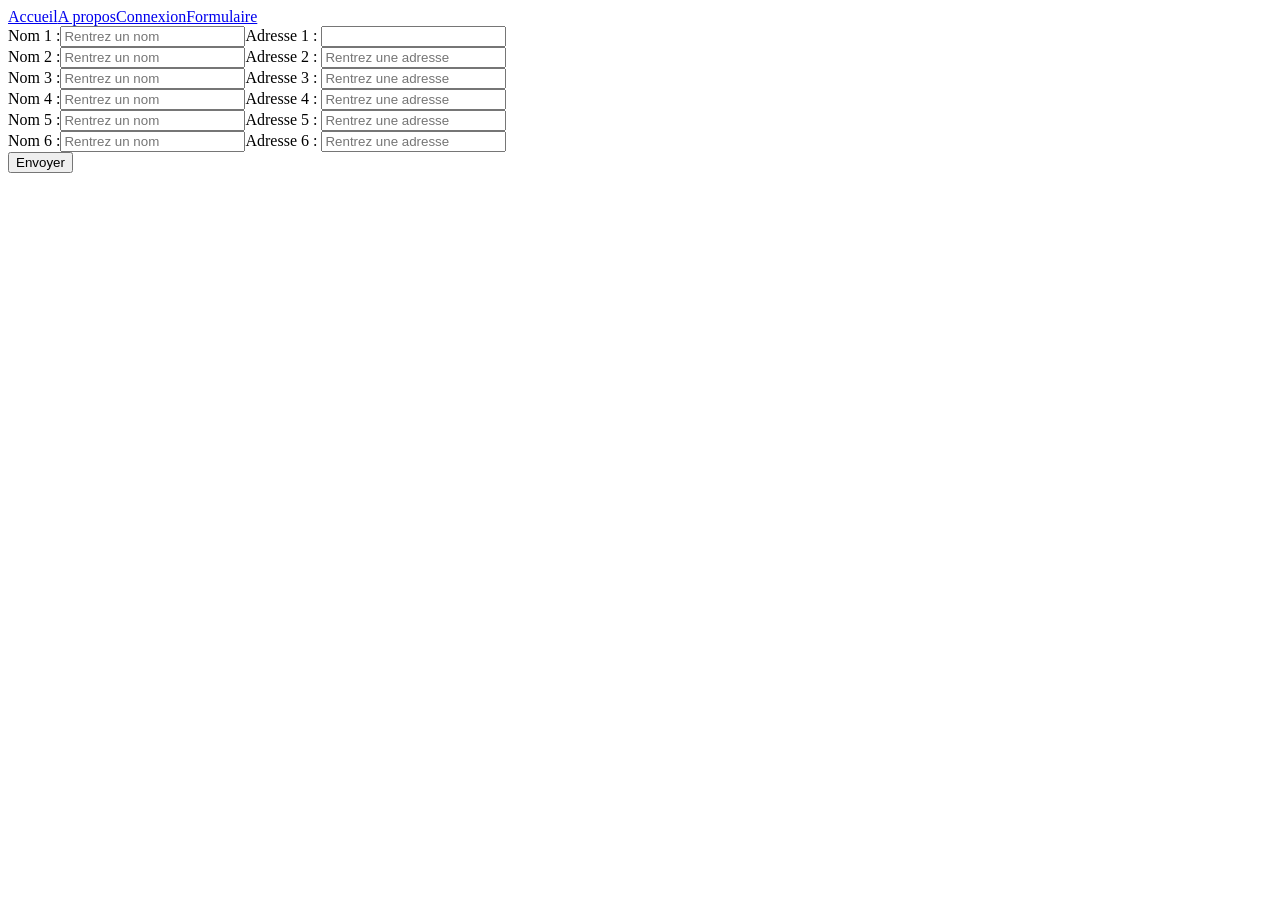
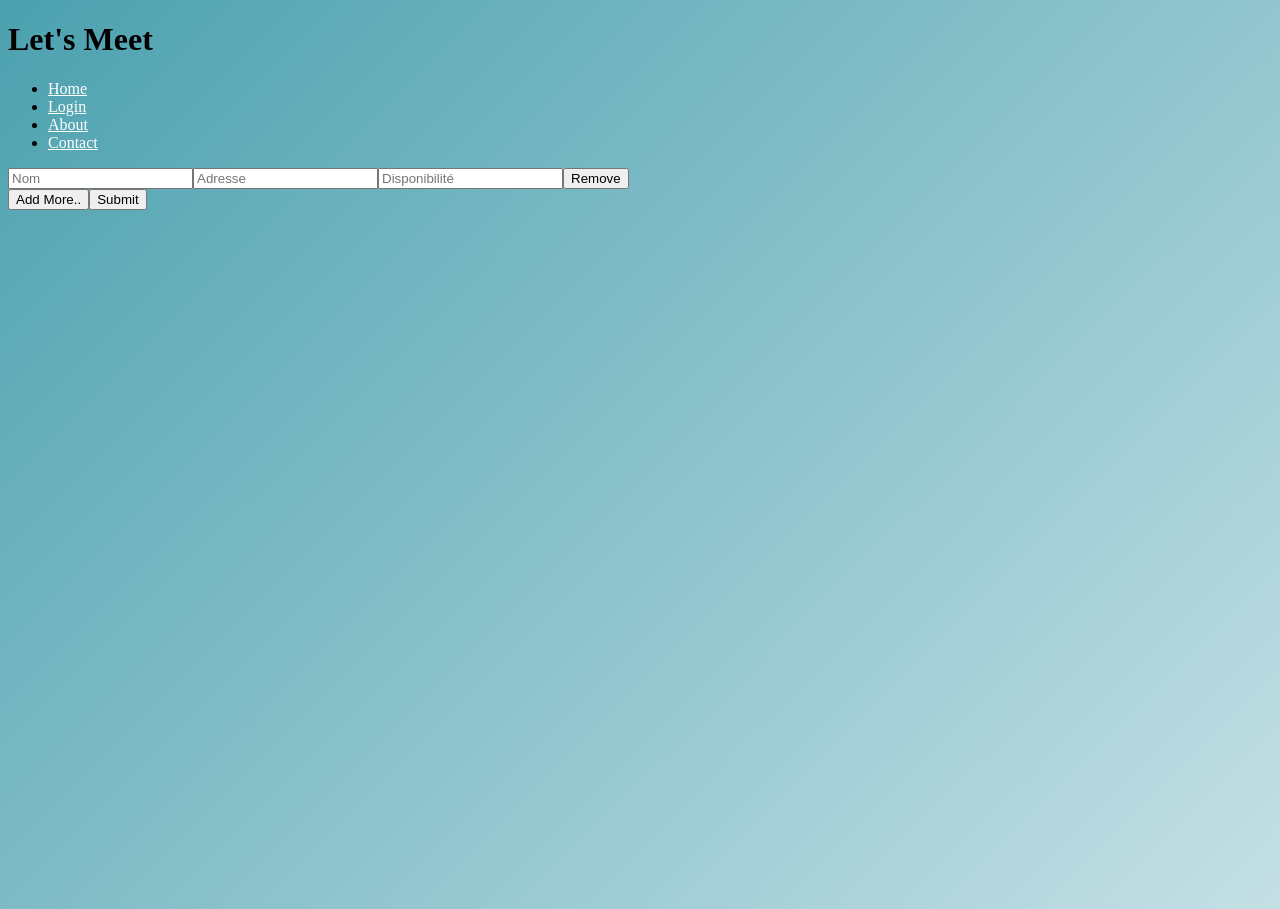
Before and after one commit to Metux-renolib/l2i1-equidistant-place-suggestor, a React (Create React App) app in the folder front/: page /formulaire in a window 1280 px wide. Before the commit the page ends 800 px from the top, so only its background shows below. Built offline with nearby package versions, Linux system fonts and the light colour scheme.

Commit message:
modif style

```diff
--- a/front/src/App.js
+++ b/front/src/App.js
@@ -1,21 +1,25 @@
-//ce fichier est le principal fichier de ce projet c'est celui qui va faire appel a tout les composants pour l'app (Home,About etc.....)
-import React from 'react';
 import Home from "./pages/Home"
 import { BrowserRouter as Router, Route, Routes } from 'react-router-dom';
-/*import NotFound from './pages/NotFound';*/
+import NotFound from './pages/NotFound';
 import About from './pages/About';
 import Login from './pages/Login';
 import Formulaire from './components/Formulaire';
+import Header from "./pages/Header";
+import Contact from "./pages/Contact";
+
 
 const App = () => {
   return (
     <div className="App">
+      <Header/>
       <Router>
       <Routes>
         <Route exact path="/" element={<Home />} />
         <Route exact path="/about" element={<About />} />
         <Route exact path="/login" element={<Login />} />
         <Route exact path="/formulaire" element={<Formulaire />} />
+        <Route exact path="/contact" element={<Contact />} />
+        <Route component={NotFound} />
       </Routes>
       </Router>
     </div>
--- a/front/src/components/Formulaire.js
+++ b/front/src/components/Formulaire.js
@@ -1,88 +1,70 @@
-import { useEffect, useState } from 'react';
+import { useState } from 'react';
 import Navigation from './Navigation';
-import axios from 'axios';
+import axios from 'axios'
 
-const  Formulaire = () => {
-    const [nom, setNom] = useState('');
-    const [adresse, setAdresse] = useState('');
+function Formulaire() {
 
-    const handleSubmit = () => {
-        const user1 = {
-            nom : nom[0],
-            adresse : adresse[0]
-        };
-        const user2 = {
-            nom : nom[1],
-            adresse : adresse[1]
-        };
-        const user3 = {
-            nom : nom[2],
-            adresse : adresse[2]
-        };
-        const user4 = {
-            nom : nom[3],
-            adresse : adresse[3]
-        };
-        const user5 = {
-            nom : nom[4],
-            adresse : adresse[4]
-        };
-        const user6 = {
-            nom : nom[5],
-            adresse : adresse[5]
-        };
-        axios.post('http://localhost:3000/formulaire', { user1,user2,user3,user4,user5,user6 })
+    const [inputFields, setInputFields] = useState([
+        {name: '', adresse: '',disponibilité: ''}
+    ])
+
+    const handleFormChange = (index,event) => {
+        let data = [...inputFields];
+        data[index][event.target.name] = event.target.value;
+        setInputFields(data);
+    }
+
+    const addFields = () => {
+        let newfield = { name: '', adresse: '' , disponibilité: ''}
+        setInputFields([...inputFields, newfield])
+    }
+
+    const submit = (e) => {
+        console.log(inputFields)
+        axios.post('http://localhost:3000/formulaire', { inputFields })
             .then((res) => {
                 console.log(res);
             });
-      }
+    }
 
-    return (
-        <div id="formulaire">
-        <Navigation/>
-        <form action="/" method="post">
-            <label>Nom 1 :</label>
-            <input type='text' name ='name1' onChange={(e) => { setNom(e.target.value);}} placeholder='Rentrez un nom'/>
-            <label>Adresse 1  : </label>
-            <input type='text' name ='adresse1' onChange={(e) => { setAdresse(e.target.value);}} valueplaceholder='Rentrez une adresse'/>
+    const removeFields = (index) => {
+        let data = [...inputFields];
+        data.splice(index, 1)
+        setInputFields(data)
+    }
 
-            <br/>
-
-            <label>Nom 2 :</label>
-            <input type='text' name ='name2' onChange={(e) => { setNom(e.target.value);}} placeholder='Rentrez un nom'/>
-            <label>Adresse 2  : </label>
-            <input type='text' name ='adresse2' onChange={(e) => { setAdresse(e.target.value);}} placeholder='Rentrez une adresse'/>
-
-            <br/>
-
-            <label>Nom 3 :</label>
-            <input type='text' name ='name3' onChange={(e) => { setNom(e.target.value);}} placeholder='Rentrez un nom'/>
-            <label>Adresse 3  : </label>
-            <input type='text' name ='adresse3' onChange={(e) => { setAdresse(e.target.value);}} placeholder='Rentrez une adresse'/>
-
-            <br/>
-
-            <label>Nom 4 :</label>
-            <input type='text' name ='name4' onChange={(e) => { setNom(e.target.value);}} placeholder='Rentrez un nom'/>
-            <label>Adresse 4  : </label>
-            <input type='text' name ='adresse4' onChange={(e) => { setAdresse(e.target.value);}} placeholder='Rentrez une adresse'/>
-
-            <br/>
-
-            <label>Nom 5 :</label>
-            <input type='text' name ='name5' onChange={(e) => { setNom(e.target.value);}} placeholder='Rentrez un nom'/>
-            <label>Adresse 5  : </label>
-            <input type='text' name ='adresse5' onChange={(e) => { setAdresse(e.target.value);}} placeholder='Rentrez une adresse'/>
-
-            <br/>
-
-            <label>Nom 6 :</label>
-            <input type='text' name ='name6' onChange={(e) => { setNom(e.target.value);}} placeholder='Rentrez un nom'/>
-            <label>Adresse 6  : </label>
-            <input type='text' name ='adresse6' onChange={(e) => { setAdresse(e.target.value);}} placeholder='Rentrez une adresse'/>
-
-        </form>
-        <input type="submit" value="Envoyer" onClick={handleSubmit} />
+  return (
+    <div className="Formulaire">
+      <Navigation/>
+      <form>
+      {inputFields.map((input, index) => {
+          return (
+            <div key={index}>
+              <input
+                name='name'
+                placeholder='Nom'
+                value={input.name}
+                onChange={event => handleFormChange(index, event)}
+              />
+              <input
+                name='adresse'
+                placeholder='Adresse'
+                value={input.adresse}
+                onChange={event => handleFormChange(index, event)}
+              />
+              <input
+                name='disponibilité'
+                placeholder='Disponibilité'
+                value={input.disponibilité}
+                onChange={event => handleFormChange(index, event)}
+              />
+                <button onClick={() => removeFields(index)}>Remove</button>
+            </div>
+          )
+        })}
+      </form>
+      <button onClick={addFields}>Add More..</button>
+      <button onClick={submit}>Submit</button>
     </div>
   );
 }
--- a/front/src/components/Navigation.js
+++ b/front/src/components/Navigation.js
@@ -5,16 +5,14 @@ const Navigation = () => {
     return (
         <div className = "navigation">
             <NavLink exact to="/" activeclassname = "nav-active">
-                Accueil
             </NavLink>
             <NavLink exact to="about" activeclassname = "nav-active">
-                A propos
             </NavLink>
             <NavLink exact to="login" activeclassname = "nav-active">
-                Connexion
             </NavLink>
             <NavLink exact to="formulaire" activeclassname = "nav-active">
-                Formulaire
+            </NavLink>
+            <NavLink exact to="contact" activeclassname = "nav-active">
             </NavLink>
         </div>
     );
--- a/front/src/index.js
+++ b/front/src/index.js
@@ -1,8 +1,6 @@
-//ce fichier est nécessaire pour faire le lien entre le back et le front
 import React from 'react';
 import ReactDOM from 'react-dom';
 import App from './App';
-import "./styles/index.scss";
 
 ReactDOM.render(
   <React.StrictMode>
--- a/front/src/pages/About.js
+++ b/front/src/pages/About.js
@@ -7,8 +7,7 @@ const About = () => {
         <div>
             <Navigation/>
             <h1>A propos</h1>
-            <p>Commodo adipisicing voluptate amet ullamco elit occaecat tempor aliqua exercitation pariatur commodo. Lorem dolor mollit aute voluptate officia consectetur. Ipsum Lorem anim officia voluptate aliquip Lorem. Eiusmod adipisicing ipsum ut ad deserunt commodo irure id aliqua quis esse magna in.</p>
-            <p>Est labore est incididunt aute occaecat deserunt nisi aute cupidatat cillum. Eu velit excepteur magna cupidatat adipisicing consectetur et voluptate excepteur sunt aute labore cupidatat in. Sit culpa est quis culpa elit ea proident sit ipsum ea ad eiusmod excepteur. Enim excepteur cillum officia deserunt.</p>
+            <p>Cette application a été confectionnée pour l'élaboration de notre projet informatique de notre deuxième année de licence. Pour plus d'informations sur les participants de ce projet, rendez-vous sur la page contact.</p>
         </div>
     );
 };
--- /dev/null
+++ b/front/src/pages/Contact.js
@@ -0,0 +1,11 @@
+import React from 'react';
+
+const Contact = () => {
+    return (
+        <div>
+            <h1>Nous contacter</h1>
+        </div>
+    );
+};
+
+export default Contact;
--- /dev/null
+++ b/front/src/pages/Header.js
@@ -0,0 +1,25 @@
+import React from 'react';
+import '../styles/Header.css'
+
+const Header = () => {
+    return (
+        <div>
+            <header class="header">
+    <h1>Let's Meet</h1>
+    <nav class="navbar navbar-expand-lg fixed-top py-3">
+
+            <div id="navbarSupportedContent" class="collapse navbar-collapse">
+                <ul class="navbar-nav ml-auto">
+                    <li class="nav-item active"><a href="/" class="nav-link text-uppercase font-weight-bold">Home <span class="sr-only"></span></a></li>
+                    <li class="nav-item"><a href="/login" class="nav-link text-uppercase font-weight-bold">Login</a></li>
+                    <li class="nav-item"><a href="/about" class="nav-link text-uppercase font-weight-bold">About</a></li>
+                    <li class="nav-item"><a href="/contact" class="nav-link text-uppercase font-weight-bold">Contact</a></li>
+                </ul>
+            </div>
+    </nav>
+            </header>
+        </div>
+    );
+};
+
+export default Header;
--- a/front/src/pages/Home.js
+++ b/front/src/pages/Home.js
@@ -1,13 +1,14 @@
 import {React, useState} from 'react';
 import Navigation from '../components/Navigation';
 import Map from '../components/Map';
+import Formulaire from '../components/Formulaire';
 
 const Home = () => {
   return (
   <div className='Home'>
     <Navigation/>
-    <h1>Accueil</h1>
-    <Map/>
+    <h1>Commençons ! Veuillez rentrez toutes les informations nécessaires : </h1>
+    <Formulaire/>
   </div>
   );
 };
--- a/front/src/pages/Login.js
+++ b/front/src/pages/Login.js
@@ -5,7 +5,7 @@ const Login = () => {
     return (
         <div>
             <Navigation/>
-            <h1>Page de connexion</h1>
+            <h1>Connexion</h1>
         </div>
     );
 };
--- a/front/src/pages/NotFound.js
+++ b/front/src/pages/NotFound.js
@@ -1,7 +1,9 @@
 //Composant erreur404
 import React from 'react';
+import Navigation from '../components/Navigation';
 
 const NotFound = () => {
+    <Navigation/>
     return (
         <div>
             <h1>Erreur 404</h1>
--- /dev/null
+++ b/front/src/styles/Header.css
@@ -0,0 +1,59 @@
+.navbar {
+    transition: all 0.4s;
+}
+
+.navbar .nav-link {
+    color: #fff;
+}
+
+.navbar .nav-link:hover,
+.navbar .nav-link:focus {
+    color: #fff;
+    text-decoration: none;
+}
+
+.navbar .navbar-brand {
+    color: #fff;
+}
+
+.navbar.active {
+    background: #fff;
+    box-shadow: 1px 2px 10px rgba(0, 0, 0, 0.1);
+}
+
+.navbar.active .nav-link {
+    color: #555;
+}
+
+.navbar.active .nav-link:hover,
+.navbar.active .nav-link:focus {
+    color: #555;
+    text-decoration: none;
+}
+
+.navbar.active .navbar-brand {
+    color: #555;
+}
+
+
+@media (max-width: 991.98px) {
+    .navbar {
+        background: #fff;
+    }
+
+    .navbar .navbar-brand, .navbar .nav-link {
+        color: #555;
+    }
+}
+
+
+.text-small {
+    font-size: 0.9rem !important;
+}
+
+
+body {
+    min-height: 110vh;
+    background-color: #4ca1af;
+    background-image: linear-gradient(135deg, #4ca1af 0%, #c4e0e5 100%);
+}
```
Also changed, not shown: front/src/styles/index.scss (deleted).
